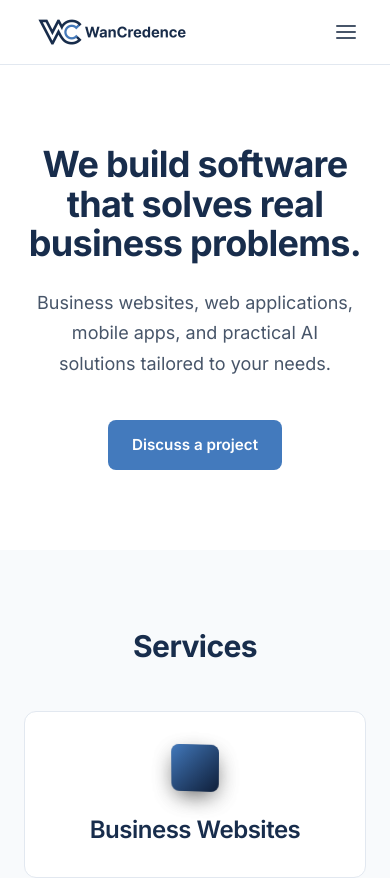
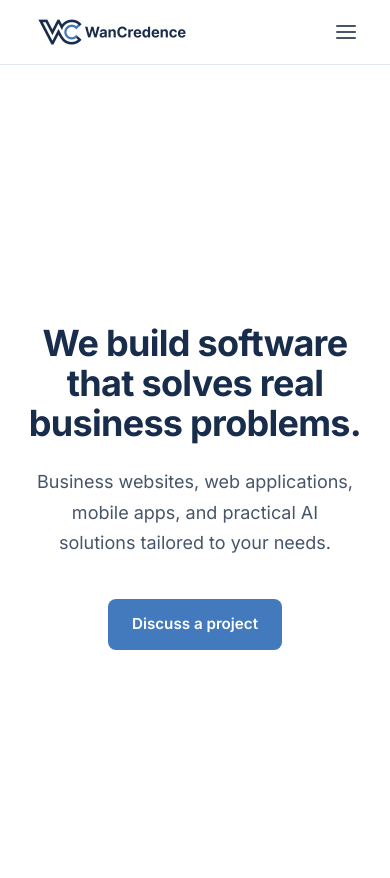
Before and after one commit to WanCredence/wancredence-website, a React (Vite) app: page / in a window 390 px wide. Shown: the top 878 px of the page. Built offline with nearby package versions, Linux system fonts and the light colour scheme.

Commit message:
refactor(ui): implement flexbox centering for sections
Update .section class to center content vertically and horizontally. Add responsive min-height to ensure sections fill the viewport.

```diff
--- a/src/index.css
+++ b/src/index.css
@@ -79,12 +79,23 @@
   .section {
     padding-top: 5rem;
     padding-bottom: 5rem;
+    min-height: 100vh;
+    display: flex;
+    flex-direction: column;
+    align-items: center;
+    justify-content: center;
   }
 
   @media (min-width: 640px) {
     .section {
       padding-top: 6rem;
       padding-bottom: 6rem;
+    }
+  }
+
+  @media (min-width: 768px) {
+    .section {
+      min-height: calc(100vh - 4rem);
     }
   }
 
```
